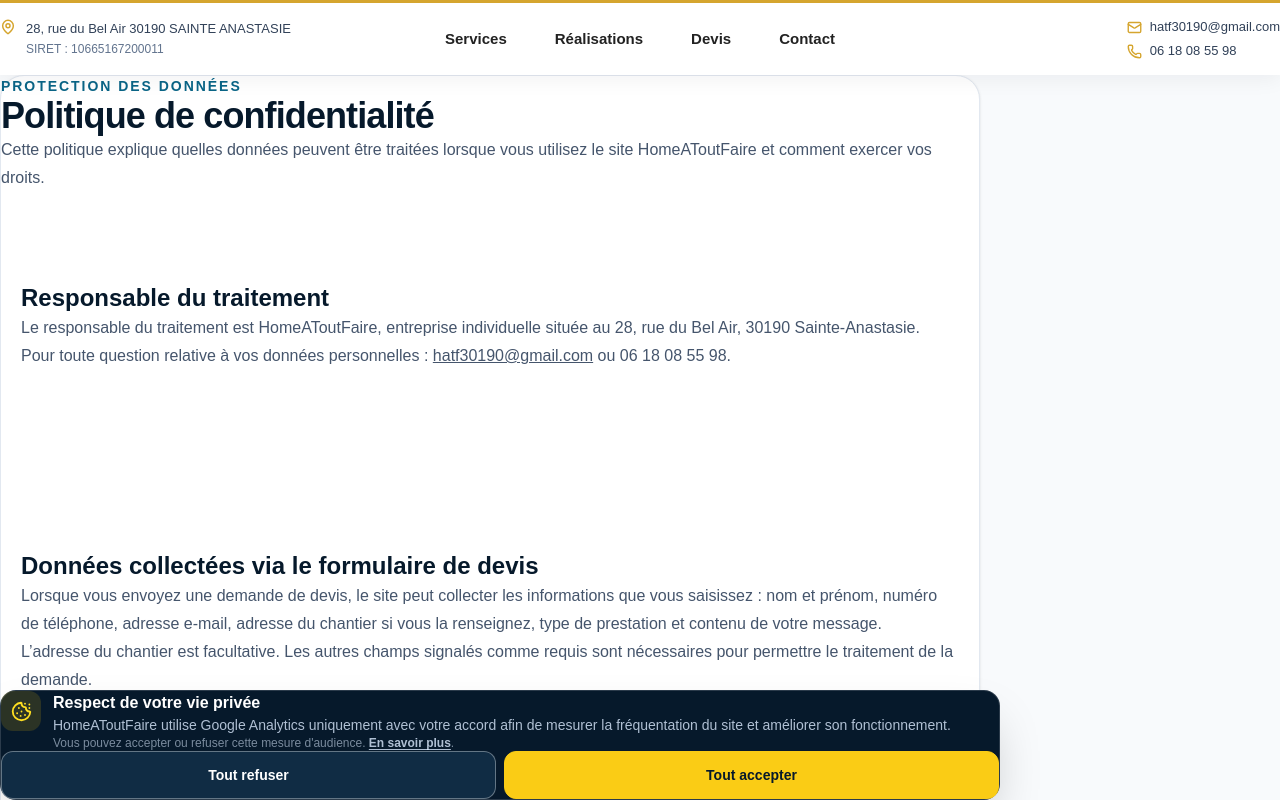
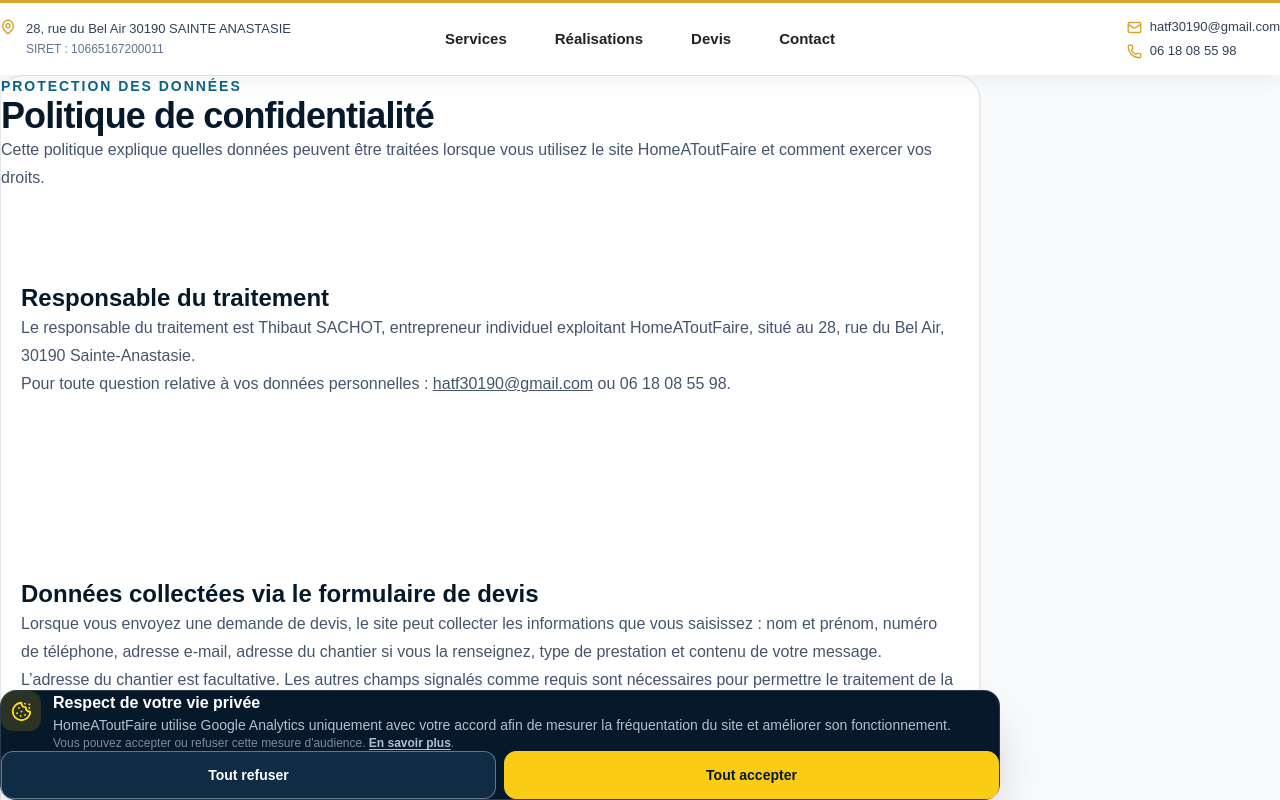
Before and after one commit to Thibal45/homeatoutfaire-premium, a Next.js app: page /politique-confidentialite in a window 1280 px wide. Shown: the top 800 px of the page. Built offline with nearby package versions, Linux system fonts and the light colour scheme.

Commit message:
Ajout de l’identité du responsable de traitement

```diff
--- a/app/politique-confidentialite/page.tsx
+++ b/app/politique-confidentialite/page.tsx
@@ -40,9 +40,9 @@
 
             <PrivacySection title="Responsable du traitement">
               <p>
-                Le responsable du traitement est HomeAToutFaire, entreprise
-                individuelle située au 28, rue du Bel Air, 30190
-                Sainte-Anastasie.
+                Le responsable du traitement est Thibaut SACHOT, entrepreneur
+                individuel exploitant HomeAToutFaire, situé au 28, rue du
+                Bel Air, 30190 Sainte-Anastasie.
               </p>
               <p>
                 Pour toute question relative à vos données personnelles :
```
